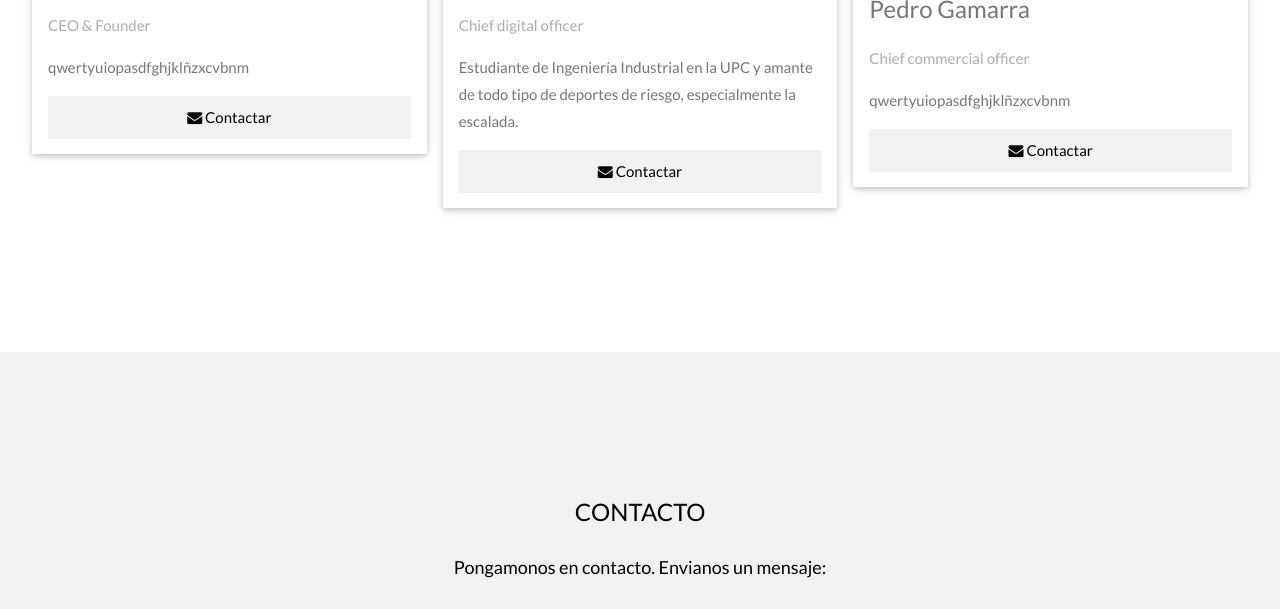
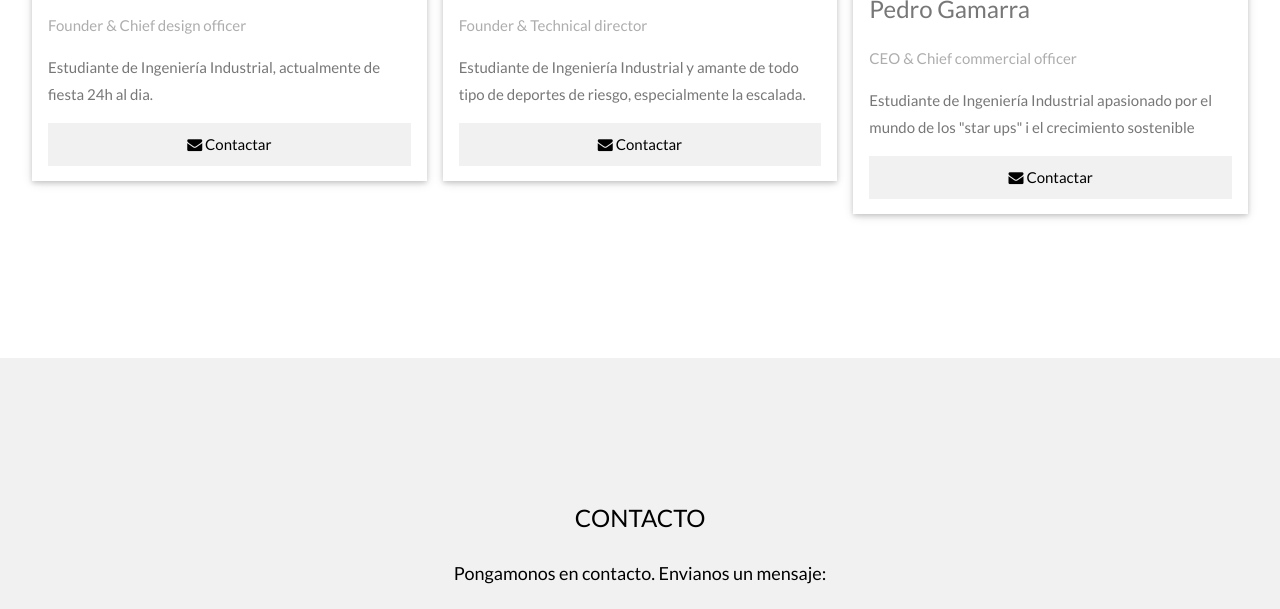
Before and after one commit to InnoQood/InnoQood.github.io, a plain HTML site: page index.html in a window 1280 px wide. Shown: the part 5231-5840 px from the top of the page. Drawn offline with nearby package versions, Linux system fonts and the light colour scheme.

Commit message:
Update index.html

```diff
--- a/index.html
+++ b/index.html
@@ -294,8 +294,8 @@ Qood consiste en sustituir los embalajes tradicionales de la comida para llevar
         <img src="static/images/aleix.jpg" alt="Aleix" style="width:100%">
         <div class="w3-container">
           <h3>Aleix Roch</h3>
-          <p class="w3-opacity">CEO & Founder</p>
-          <p>qwertyuiopasdfghjklñzxcvbnm</p>
+          <p class="w3-opacity">Founder & Chief design officer</p>
+          <p>Estudiante de Ingeniería Industrial, actualmente de fiesta 24h al dia.</p>
           <p><button class="w3-button w3-light-grey w3-block"><i class="fa fa-envelope"></i> Contactar</button></p>
         </div>
       </div>
@@ -305,8 +305,8 @@ Qood consiste en sustituir los embalajes tradicionales de la comida para llevar
          <img src="static/images/marcg.jpg" alt="Marc" style="width:100%">
         <div class="w3-container">
           <h3>Marc Monllonch</h3>
-          <p class="w3-opacity">Chief digital officer</p>
-          <p>Estudiante de Ingeniería Industrial en la UPC y amante de todo tipo de deportes de riesgo, especialmente la escalada.</p>
+          <p class="w3-opacity">Founder & Technical director</p>
+          <p>Estudiante de Ingeniería Industrial y amante de todo tipo de deportes de riesgo, especialmente la escalada.</p>
           <p><button class="w3-button w3-light-grey w3-block"><i class="fa fa-envelope"></i> Contactar</button></p>
         </div>
       </div>
@@ -316,8 +316,8 @@ Qood consiste en sustituir los embalajes tradicionales de la comida para llevar
         <img src="static/images/pedro2.JPG" alt="Pedro" style="width:100%">
         <div class="w3-container">
           <h3>Pedro Gamarra</h3>
-          <p class="w3-opacity">Chief commercial officer</p>
-          <p>qwertyuiopasdfghjklñzxcvbnm</p>
+          <p class="w3-opacity">CEO & Chief commercial officer</p>
+          <p>Estudiante de Ingeniería Industrial apasionado por el mundo de los "star ups" i el crecimiento sostenible</p>
           <p><button class="w3-button w3-light-grey w3-block"><i class="fa fa-envelope"></i> Contactar</button></p>
         </div>
       </div>
```
